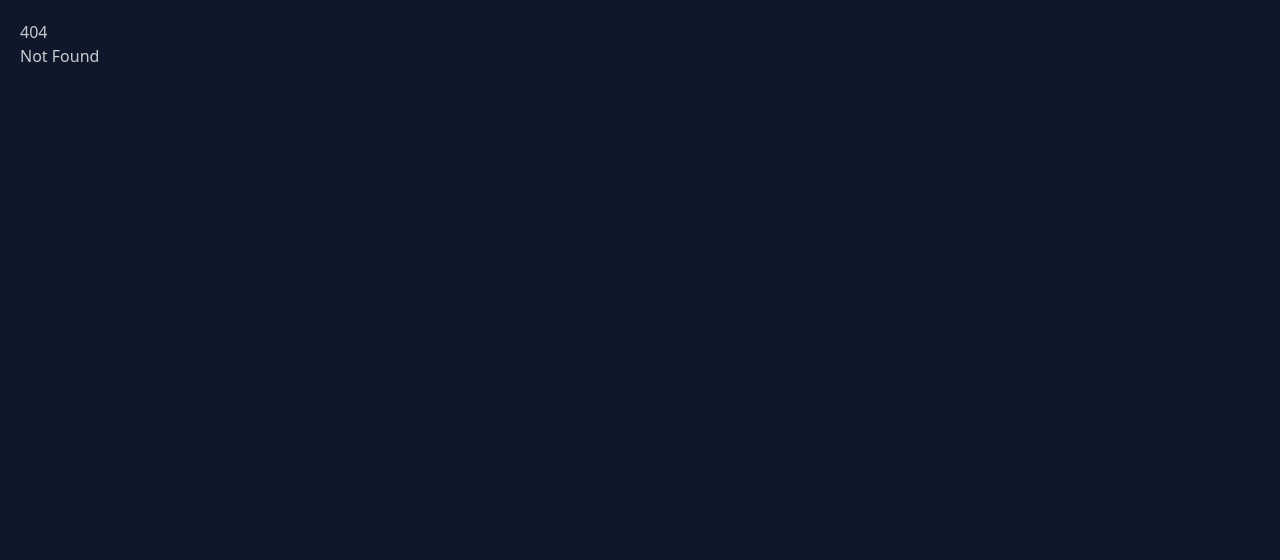
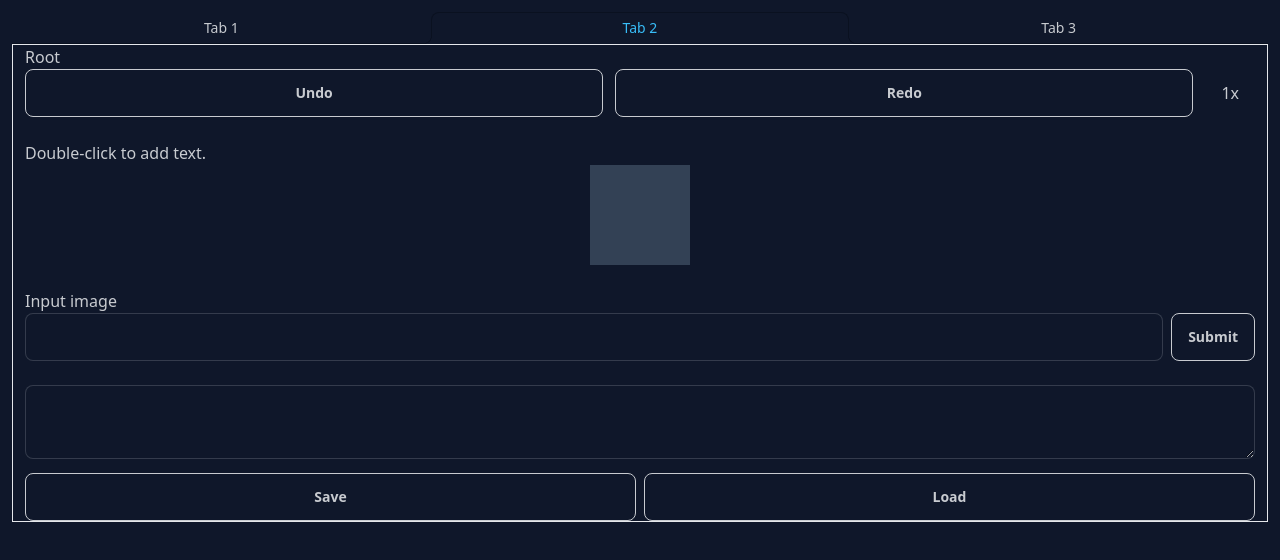
Before and after one commit to DoormatIka/suzu-tl, a SvelteKit app: page /canvas in a window 1280 px wide. Before the commit this address had no page. Shown: the top 560 px of the page. Built offline with nearby package versions, Linux system fonts and the light colour scheme; no server answers.

Commit message:
tab placeholder

```diff
--- a/src/app.css
+++ b/src/app.css
@@ -2,10 +2,6 @@
 @tailwind base;
 @tailwind components;
 @tailwind utilities;
-
-button {
-  @apply btn btn-outline;
-}
 
 input {
   @apply input input-bordered;
--- a/src/lib/nodes/text.ts
+++ b/src/lib/nodes/text.ts
@@ -20,7 +20,21 @@ export class TextBox {
 	}
 	private on() {
 		this.text.on("dblclick dbltap", (e) => this.doubleClick(e));
-		this.text.on("dragend", (e) => this.state.updateNode(this.text));
+		this.text.on("dragmove", (e) => {
+			const stage = e.target.getStage()!;
+			const stageBox = stage.container().getBoundingClientRect();
+			const stageTransform = stage.getAbsoluteTransform();
+			const invertedTransform = stageTransform.copy().invert();
+			const textAbsPos = this.text.absolutePosition();
+			const relativePost = invertedTransform.point(textAbsPos);
+
+			// doesn't work.
+			const clampedX = Math.max(0, Math.min(relativePost.x, stageBox.x + stageBox.right));
+			const clampedY = Math.max(0, Math.min(relativePost.y, stageBox.y + stageBox.bottom));
+			this.text.x(clampedX);
+			this.text.y(clampedY);
+		})
+		this.text.on("dragend", (e) => {this.state.updateNode(this.text)});
 	}
 	private doubleClick(e: Konva.KonvaEventObject<Konva.Text>) {
 		const textNode = this.text;
--- a/src/routes/+layout.svelte
+++ b/src/routes/+layout.svelte
@@ -3,6 +3,4 @@
   import "../app.css";
 </script>
 
-<div class="p-5 ">
-  <slot />
-</div>
+<slot />
--- a/src/routes/+page.svelte
+++ b/src/routes/+page.svelte
@@ -1,76 +1,7 @@
+
 <script lang="ts">
-  import {Orchestra} from "$lib/index.js";
-  import {onMount} from "svelte";
-  let state: Orchestra;
-  let scale = 0;
-  let saveContent = "";
-  let errGlobal = "";
 
-  onMount(async () => {
-    state = new Orchestra();
-    state.setStageClick();
-    await state.loadImage("https://images-ext-1.discordapp.net/external/j_0a_sMO9wIlnUS3S_2F98Xd57v6if9DoHqjZ32Jmk8/https/pbs.twimg.com/media/Ge6MO7qbAAAinSx.jpg%3Alarge?format=webp&width=670&height=670")
-      .catch((err) => errGlobal = err);
-    scale = state.getScale();
-  })
-  async function changeImage(e: SubmitEvent & {currentTarget: EventTarget & HTMLFormElement}) {
-    if (!e.target)
-      return;
+</script>
+<input type="file" name="fileInput" id="fileInput">
 
-    const formData = new FormData(e.currentTarget);
-    const formProps = Object.fromEntries(formData);
-    const img_link = formProps["imagelink"];
-    if (img_link) {
-      await state.loadImage(img_link.toString())
-        .catch((err) => errGlobal = err);
-    }
-  }
-  async function save() {
-    saveContent = await state.save()
-      .catch((err) => errGlobal = err);
-  }
-  async function load() {
-    await state.load(saveContent)
-      .catch((err) => errGlobal = err);
-  }
-  function undo() {
-    state.undo();
-  }
-  function redo() {
-    state.redo();
-  }
-</script>
-
-
-<div class="flex flex-row items-center gap-3">
-  <button class="flex-1" on:click={undo}>Undo</button>
-  <button class="flex-1" on:click={redo}>Redo</button>
-  <p style="padding: 0px 1em 0px 1em;">{scale}x</p>
-</div>
-
-<br>
-
-<p>Double-click to add text.</p>
-<div id="container" class="border-dotted w-fit bg-transparent"></div>
-
-<br>
-
-<div>
-  <p>Input image</p>
-  <form class="flex gap-2" on:submit={changeImage}>
-    <input class="flex-1" type="text" name="imagelink" id="imagelink">
-    <button type="submit">Submit</button>
-  </form>
-</div>
-
-<br>
-
-<div class="flex flex-col items-center gap-2">
-  <div class="w-full">
-    <textarea class="w-full" name="save" id="save">{saveContent}</textarea>
-  </div>
-  <div class="flex w-full gap-2">
-    <button on:click={save} class="flex-1 h-full">Save</button>
-    <button on:click={load} class="flex-1 h-full">Load</button>
-  </div>
-</div>
+<a href="/canvas/">Canvas</a>
--- /dev/null
+++ b/src/routes/canvas/+layout.svelte
@@ -0,0 +1,17 @@
+
+<script lang="ts">
+  // store internal state for tabs here!
+</script>
+
+<div class="h-screen">
+  <div class="h-full flex flex-col p-3">
+    <div role="tablist" class="tabs tabs-lifted flex-shrink-0">
+      <button role="tab" class="tab">Tab 1</button>
+      <button role="tab" class="tab tab-active text-primary">Tab 2</button>
+      <button role="tab" class="tab">Tab 3</button>
+    </div>
+    <div class="border px-3 overflow-auto">
+      <slot />
+    </div>
+  </div>
+</div>
--- /dev/null
+++ b/src/routes/canvas/+page.svelte
@@ -0,0 +1,82 @@
+<script lang="ts">
+  import {Orchestra} from "$lib/index.js";
+  import {onMount} from "svelte";
+  let state: Orchestra;
+  let scale = 0;
+  let saveContent = "";
+  let errGlobal = "";
+
+  onMount(async () => {
+    state = new Orchestra();
+    state.setStageClick();
+    await state.loadImage("https://images-ext-1.discordapp.net/external/j_0a_sMO9wIlnUS3S_2F98Xd57v6if9DoHqjZ32Jmk8/https/pbs.twimg.com/media/Ge6MO7qbAAAinSx.jpg%3Alarge?format=webp&width=670&height=670")
+      .catch((err) => errGlobal = err);
+    scale = state.getScale();
+  })
+  async function changeImage(e: SubmitEvent & {currentTarget: EventTarget & HTMLFormElement}) {
+    if (!e.target)
+      return;
+
+    const formData = new FormData(e.currentTarget);
+    const formProps = Object.fromEntries(formData);
+    const img_link = formProps["imagelink"];
+    if (img_link) {
+      await state.loadImage(img_link.toString())
+        .catch((err) => errGlobal = err);
+    }
+  }
+  async function save() {
+    saveContent = await state.save()
+      .catch((err) => errGlobal = err);
+  }
+  async function load() {
+    await state.load(saveContent)
+      .catch((err) => errGlobal = err);
+  }
+  function undo() {
+    state.undo();
+  }
+  function redo() {
+    state.redo();
+  }
+</script>
+
+
+<div>
+  <a href="/">Root</a>
+</div>
+
+<div class="flex flex-row items-center gap-3">
+  <button class="flex-1 btn btn-outline" on:click={undo}>Undo</button>
+  <button class="flex-1 btn btn-outline" on:click={redo}>Redo</button>
+  <p style="padding: 0px 1em 0px 1em;">{scale}x</p>
+</div>
+
+<br>
+
+<p>Double-click to add text.</p>
+<div class="flex justify-center items-center">
+  <div id="container" class="border-dotted w-fit bg-slate-700"></div>
+</div>
+
+<br>
+
+<div>
+  <p>Input image</p>
+  <form class="flex gap-2" on:submit={changeImage}>
+    <input class="flex-1" type="text" name="imagelink" id="imagelink">
+    <button class="btn btn-outline" type="submit">Submit</button>
+  </form>
+</div>
+
+<br>
+
+<div class="flex flex-col items-center gap-2">
+  <div class="w-full">
+    <textarea class="w-full" name="save" id="save">{saveContent}</textarea>
+  </div>
+  <div class="flex w-full gap-2">
+    <button on:click={save} class="btn btn-outline flex-1 h-full">Save</button>
+    <button on:click={load} class="btn btn-outline flex-1 h-full">Load</button>
+  </div>
+</div>
```
